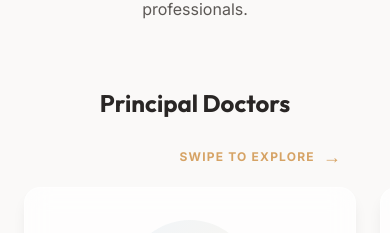
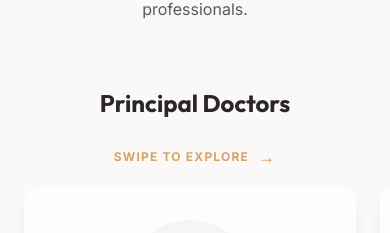
Before and after one commit to RealVansh/SaiDentalCare, a Next.js app: page /about in a window 390 px wide. Shown: the part 1491-1724 px from the top of the page. Built offline with nearby package versions, Linux system fonts and the light colour scheme.

Commit message:
UI: Center swipe hint on About Us screen

```diff
--- a/src/app/about/page.tsx
+++ b/src/app/about/page.tsx
@@ -143,7 +143,7 @@ export default function AboutPage() {
           <div className="mb-20">
             <h3 className="font-heading text-2xl font-bold text-neutral-800 mb-6 text-center">Principal Doctors</h3>
 
-            <div className="md:hidden flex justify-end items-center text-accent-500 text-xs uppercase tracking-widest font-bold mb-4 pr-6">
+            <div className="md:hidden flex justify-center items-center text-accent-500 text-xs uppercase tracking-widest font-bold mb-4">
                Swipe to explore <span className="ml-2 text-lg">→</span>
             </div>
 
```
